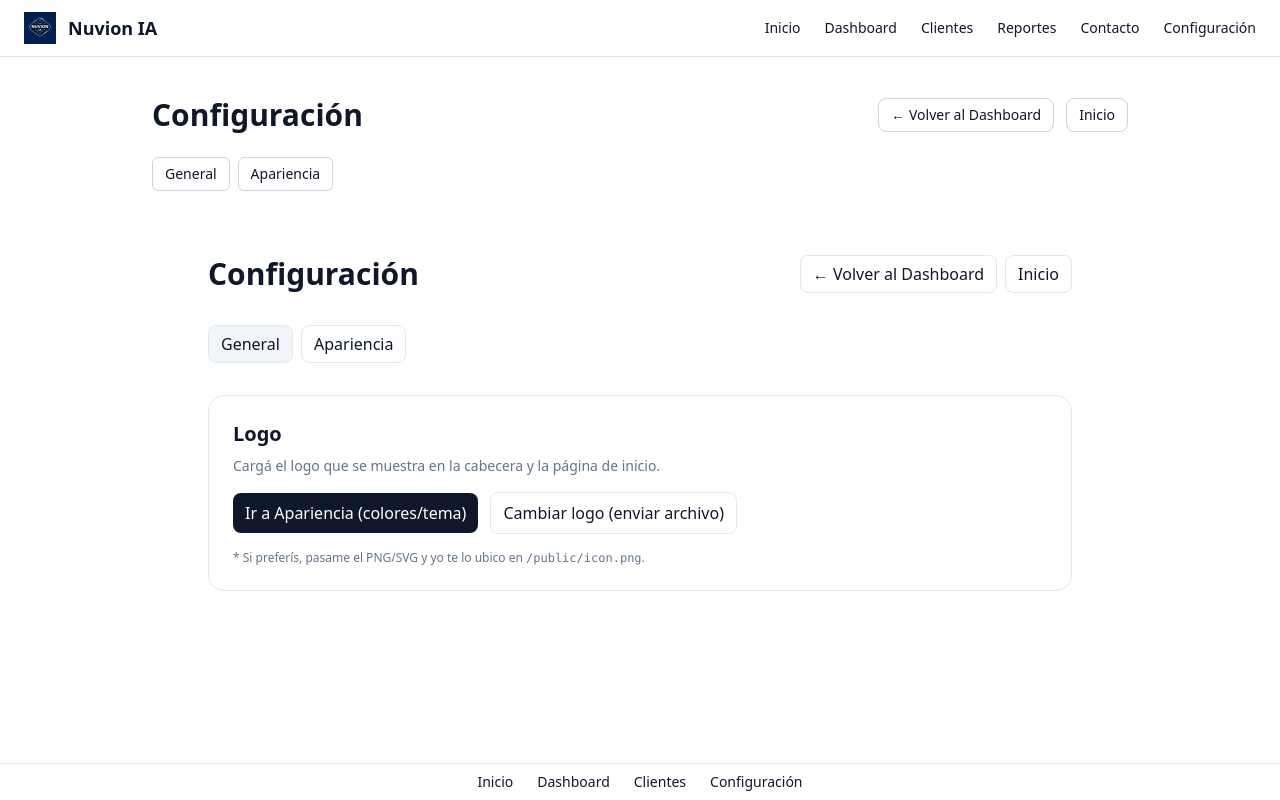
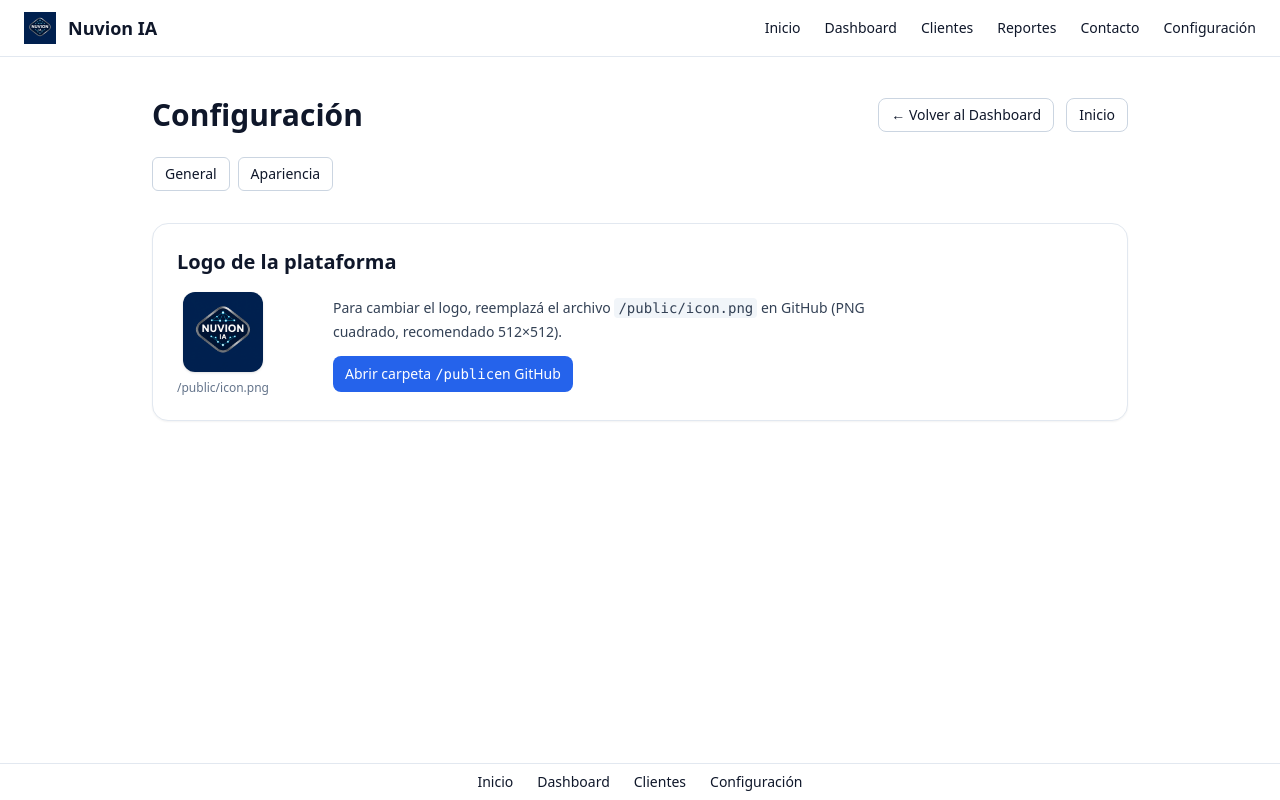
Before and after one commit to ianuvion/nuvion-ia, a Next.js app: page /configuracion in a window 1280 px wide. Built offline with nearby package versions, Linux system fonts and the light colour scheme.

Commit message:
Update page.tsx

```diff
--- a/app/configuracion/page.tsx
+++ b/app/configuracion/page.tsx
@@ -1,54 +1,38 @@
-import Link from "next/link";
-
-export const metadata = { title: "Configuración — General" };
-
+// app/configuracion/page.tsx
 export default function ConfigGeneralPage() {
   return (
-    <main className="mx-auto max-w-4xl px-4 py-8 space-y-8">
-      <div className="flex items-center justify-between">
-        <h1 className="text-3xl font-semibold">Configuración</h1>
-        <div className="flex gap-2">
-          <Link href="/dashboard" className="rounded-lg border px-3 py-1.5 hover:bg-slate-50 dark:hover:bg-slate-900">
-            ← Volver al Dashboard
-          </Link>
-          <Link href="/" className="rounded-lg border px-3 py-1.5 hover:bg-slate-50 dark:hover:bg-slate-900">Inicio</Link>
+    <div className="space-y-8">
+      <section className="rounded-2xl border border-slate-200 bg-white p-6 shadow-sm dark:border-slate-800 dark:bg-slate-950">
+        <h2 className="mb-4 text-xl font-semibold">Logo de la plataforma</h2>
+
+        <div className="flex items-center gap-16">
+          <div className="flex flex-col items-center">
+            <img
+              src="/icon.png"
+              alt="Logo actual"
+              className="h-20 w-20 rounded-xl shadow"
+            />
+            <p className="mt-2 text-xs text-slate-500">/public/icon.png</p>
+          </div>
+
+          <div className="max-w-xl text-sm leading-6 text-slate-700 dark:text-slate-300">
+            <p className="mb-3">
+              Para cambiar el logo, reemplazá el archivo{" "}
+              <code className="rounded bg-slate-100 px-1 py-0.5 text-slate-700 dark:bg-slate-900 dark:text-slate-200">
+                /public/icon.png
+              </code>{" "}
+              en GitHub (PNG cuadrado, recomendado 512×512).
+            </p>
+            <a
+              href="https://github.com/ianuvion/nuvion-ia/tree/main/public"
+              target="_blank"
+              className="inline-flex items-center rounded-lg bg-blue-600 px-3 py-2 text-sm font-medium text-white hover:bg-blue-700"
+            >
+              Abrir carpeta <code className="ml-1">/public</code> en GitHub
+            </a>
+          </div>
         </div>
-      </div>
-
-      {/* Tabs */}
-      <div className="flex gap-2">
-        <span className="rounded-lg border bg-slate-100 px-3 py-1.5 dark:bg-slate-800">General</span>
-        <Link href="/configuracion/apariencia" className="rounded-lg border px-3 py-1.5 hover:bg-slate-50 dark:hover:bg-slate-900">
-          Apariencia
-        </Link>
-      </div>
-
-      {/* Bloque LOGO */}
-      <section className="rounded-2xl border p-6">
-        <h2 className="text-xl font-semibold mb-2">Logo</h2>
-        <p className="text-sm text-slate-500 mb-4">
-          Cargá el logo que se muestra en la cabecera y la página de inicio.
-        </p>
-
-        <div className="flex items-center gap-3">
-          <Link
-            href="/configuracion/apariencia"
-            className="rounded-lg px-3 py-2 bg-slate-900 text-white dark:bg-white dark:text-slate-900"
-          >
-            Ir a Apariencia (colores/tema)
-          </Link>
-          <Link
-            href="/contacto"
-            className="rounded-lg border px-3 py-2 hover:bg-slate-50 dark:hover:bg-slate-900"
-          >
-            Cambiar logo (enviar archivo)
-          </Link>
-        </div>
-
-        <p className="mt-4 text-xs text-slate-500">
-          * Si preferís, pasame el PNG/SVG y yo te lo ubico en <code>/public/icon.png</code>.
-        </p>
       </section>
-    </main>
+    </div>
   );
 }
```
